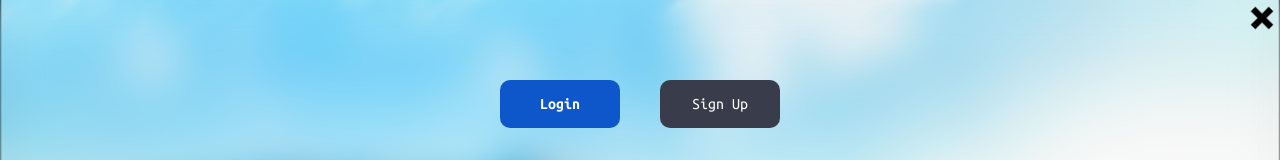
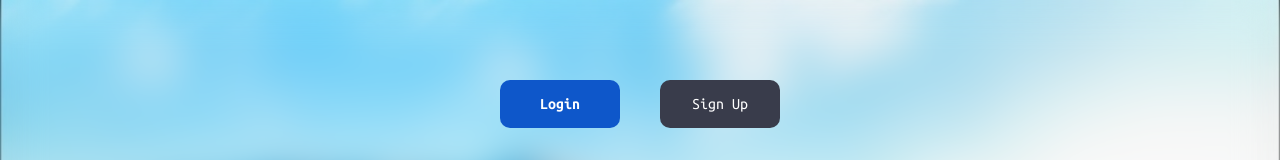
Before and after one commit to raisfeld-ori/Ksed, a React (Vite) app: page / in a window 1280 px wide. Shown: the top 160 px of the page. Built offline with nearby package versions, Linux system fonts and the light colour scheme.

Commit message:
did nothing

```diff
--- a/src/pages/login/login.tsx
+++ b/src/pages/login/login.tsx
@@ -3,8 +3,6 @@ import { useState } from 'react';
 import { invoke } from '@tauri-apps/api';
 import { useNavigate } from 'react-router-dom';
 import noenemies from '../main_page/assets/nature.jpg';
-import exiticon from '../main_page/assets/x_icon.png';
-
 
 function login(){
     const [name, setname] = useState("");
@@ -24,10 +22,7 @@ function login(){
     }
 
         return <div id='background' onContextMenu={e => e.preventDefault()}>
-            <button className='ignore' onClick={async () => {await invoke('close_app', {});}}>
-                <img src={exiticon} alt="" />
-            </button>
-            <button className='upperbutton' aria-current={true} onClick={() => navigate("/", {state: {name, password}})}>Login</button>
+                        <button className='upperbutton' aria-current={true} onClick={() => navigate("/", {state: {name, password}})}>Login</button>
             <button className='upperbutton' aria-current={false} onClick={() => navigate("/signup", {state: {name, password}})}>Sign Up</button>
         <img className='IhaveNoEnemys' src={noenemies} alt="backgroundimg" />
         <div className='iseewhoyouare' ></div>
```
